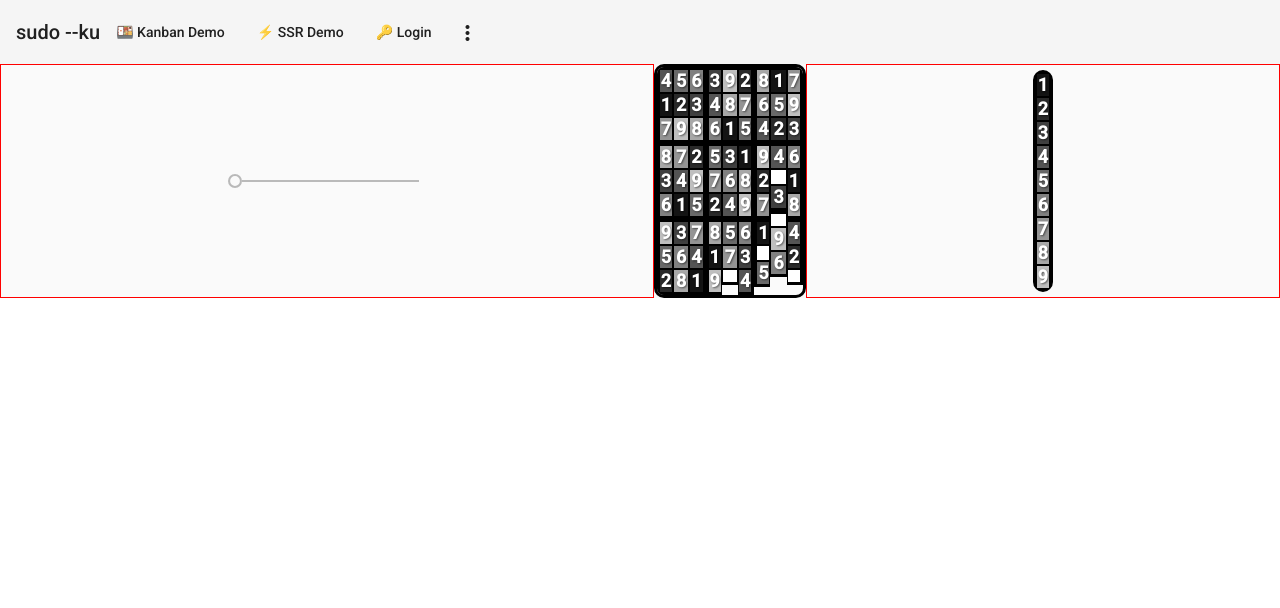
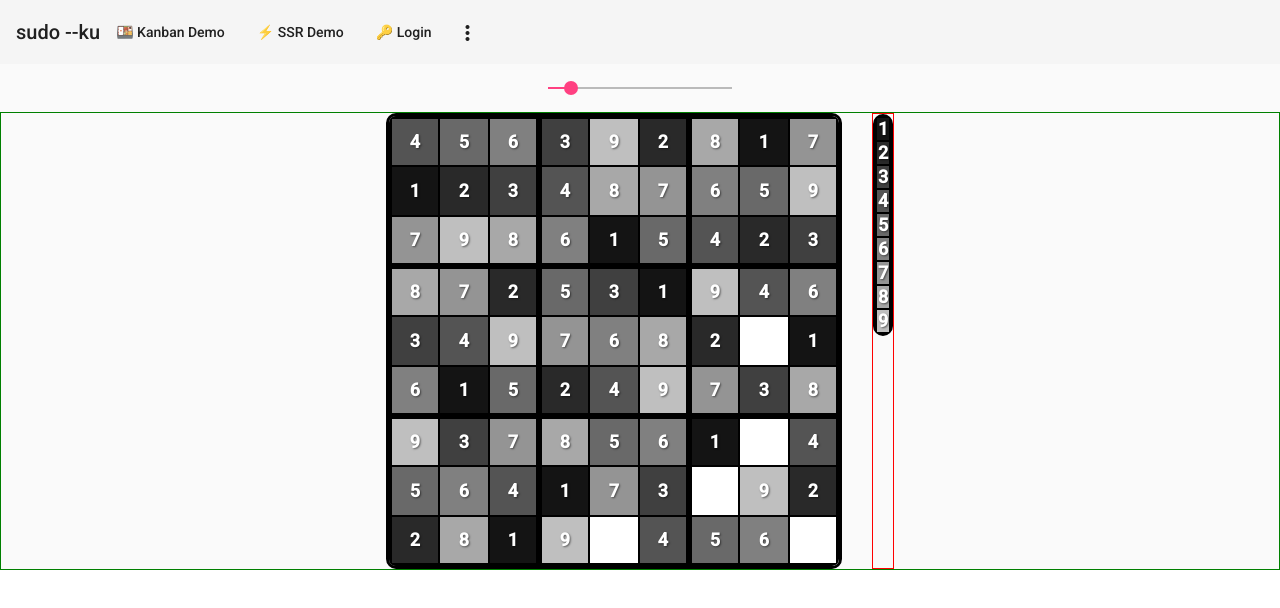
Before and after one commit to jmichalka/AngularGames, an Angular app in the folder AngularGames/: page / in a window 1280 px wide. Shown: the top 608 px of the page. Built offline with nearby package versions, Linux system fonts and the light colour scheme.

Commit message:
Allow for modification of cell size

```diff
--- a/AngularGames/src/app/app.component.html
+++ b/AngularGames/src/app/app.component.html
@@ -1,11 +1,16 @@
 <app-shell>
+    <div class="configuration">
+        <mat-slider
+        [thumbLabel]="thumbLabel"
+        [min]="40"
+        [max]="120"
+        [step]="5"
+        [(ngModel)]=value>
+    </mat-slider>
+    </div>
 
     <main class="main">
-        <div class="toolbar-area">
-            <!-- Put toolbars here -->
-            <mat-slider></mat-slider>
-        </div>
-        <app-board></app-board>
+        <app-board class="test" [recommendedCellSize]=value></app-board>
         <div class="toolbar-area">
             <app-palette>
 
--- a/AngularGames/src/app/app.component.scss
+++ b/AngularGames/src/app/app.component.scss
@@ -11,16 +11,39 @@
 }
 
 .main {
+    border: solid green 1px;
     display: flex;
     justify-content: center;
+    gap: 30px;
+}
+
+// app-board {
+//     justify-content: center;
+//     // display: flex;
+//     order: 1;
+// }
+
+.test {
+    justify-content: center;
+    order: 1;
 }
 
 .toolbar-area {
     border: solid red 1px;
+    // display: flex-end;
+    // justify-content: right;
+    align-items: center;
+    // flex-grow: 0.2;
+    width: 20 px;
+    height: 100 px;
+    order: 2;
+}
+
+
+
+.configuration {
     display: flex;
     justify-content: center;
-    align-items: center;
-    flex-grow: 1;
 }
 
 mat-slider {
--- a/AngularGames/src/app/app.component.ts
+++ b/AngularGames/src/app/app.component.ts
@@ -9,4 +9,7 @@ export class AppComponent {
   title = 'AngularGames';
   x:Number = 9;
   y:Number = 9;
+
+  value = 50;
+  thumbLabel = true;
 }
--- a/AngularGames/src/app/app.module.ts
+++ b/AngularGames/src/app/app.module.ts
@@ -9,6 +9,7 @@ import { PaletteComponent } from './palette/palette.component';
 import { BrowserAnimationsModule } from '@angular/platform-browser/animations';
 import { SharedModule } from './shared/shared.module';
 import { MatSliderModule } from '@angular/material/slider';
+import { FormsModule } from '@angular/forms';
 
 @NgModule({
   declarations: [
@@ -22,6 +23,7 @@ import { MatSliderModule } from '@angular/material/slider';
     BrowserModule,
     AppRoutingModule,
     BrowserAnimationsModule,
+    FormsModule,
     SharedModule
   ],
   providers: [],
--- a/AngularGames/src/app/board/board.component.html
+++ b/AngularGames/src/app/board/board.component.html
@@ -5,7 +5,7 @@
         *ngFor="let cell of values[i]; let j = index"
             [id]="{ x: i + 1, y: j + 1 }"
             [initialValue]="values[i][j]"
-            [cellSize]="50">
+            [cellSize]=recommendedCellSize>
         </app-cell>
     </tr>
 </table>
--- a/AngularGames/src/app/board/board.component.ts
+++ b/AngularGames/src/app/board/board.component.ts
@@ -1,4 +1,4 @@
-import { Component, OnInit } from '@angular/core';
+import { Component, OnInit, Input } from '@angular/core';
 import { MatSliderModule } from '@angular/material/slider';
 
 @Component({
@@ -8,6 +8,9 @@ import { MatSliderModule } from '@angular/material/slider';
 })
 
 export class BoardComponent {
+
+  @Input() recommendedCellSize;
+
   width = 9;
   height = 9;
   values;
--- a/AngularGames/src/app/cell/cell.component.html
+++ b/AngularGames/src/app/cell/cell.component.html
@@ -11,6 +11,7 @@
         'topBorder': (id.x !== null && id.y % 3 === 1),
         'bottomBorder': (id.x !== null && id.y % 3 === 0)
     }"
+    [ngStyle]="{'width': cellSize + 'px', 'height': cellSize + 'px'}"
     [style.background-color]="color">
     <!-- [style.--translateX]="offsetOutX" -->
     <!-- [style.--translateY]="offsetOutY" -->
--- a/AngularGames/src/app/cell/cell.component.scss
+++ b/AngularGames/src/app/cell/cell.component.scss
@@ -3,7 +3,7 @@
 .cell {
     position: relative;
     aspect-ratio: 1;
-    height: 2em;
+    // height: 2em;
     background-color: white;
     display: flex;
     flex-direction: row;
@@ -12,8 +12,8 @@
     color: black;
     font-weight: bolder;
     font-size: x-large;
-    width: var(--cellSize);
-    height: var(--cellSize);
+    // width: var(--cellSize);
+    // height: var(--cellSize);
     box-sizing: border-box;
     border: 1px black solid;
     // transition: color 0.5s;
--- /dev/null
+++ b/package.json
@@ -0,0 +1,5 @@
+{
+  "dependencies": {
+    "@angular/material": "^14.2.3"
+  }
+}
```
Also changed, not shown: 1 other file (tests, documents, lock files or other folders).
